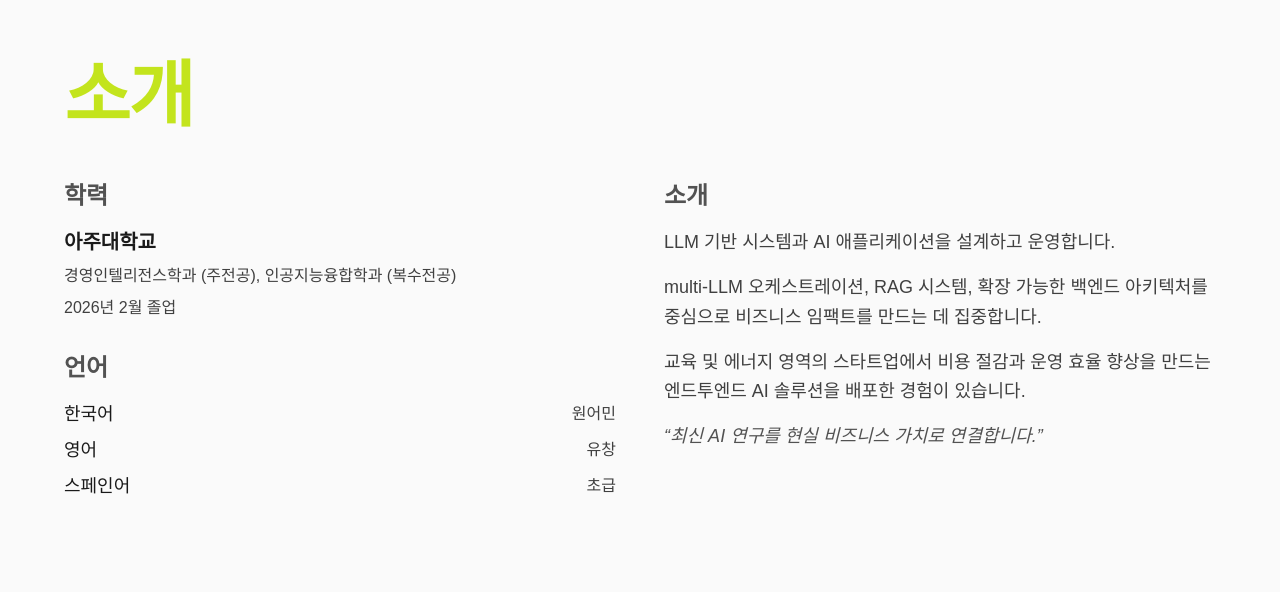
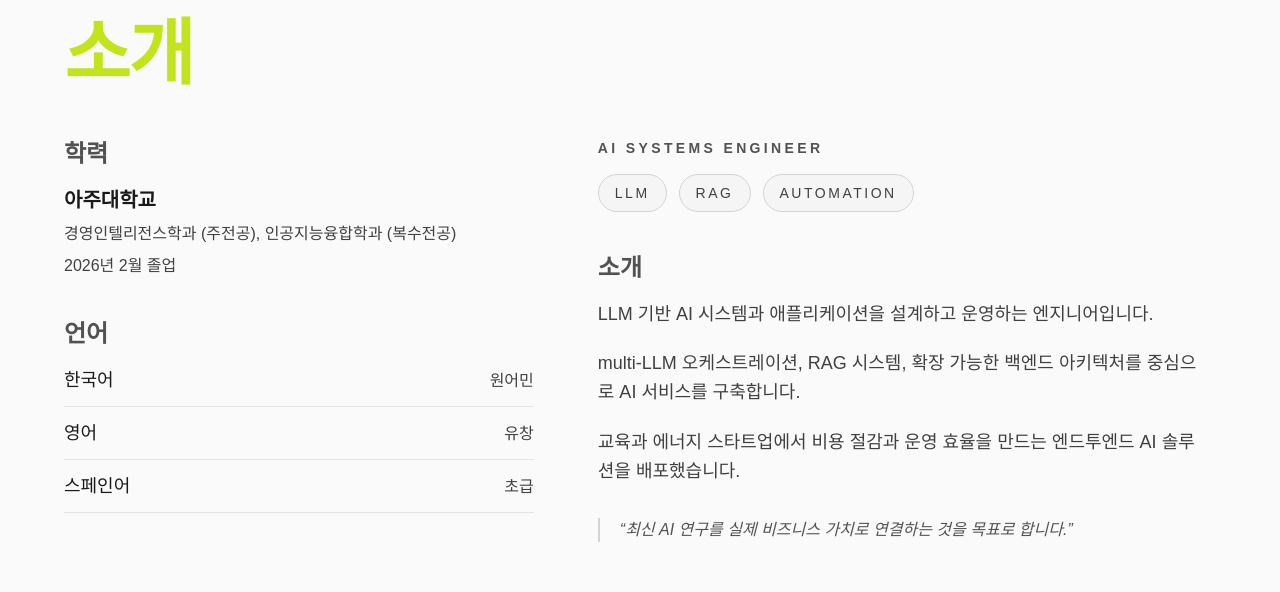
Before and after one commit to HectorSin/portfolio, a Next.js app: page / in a window 1280 px wide. Shown: the part 920-1512 px from the top of the page. Built offline with nearby package versions, Linux system fonts and the light colour scheme; no server answers; the database is empty.

Commit message:
feat: 소개 섹션 디자인 수정

```diff
--- a/components/main/about.tsx
+++ b/components/main/about.tsx
@@ -7,6 +7,8 @@ import { profileData, t } from "@/data/profile";
 export default function About() {
   const { isDark, isKorean } = useTheme();
   const firstEducation = profileData.education[0];
+  const sectionTitleClass = `text-2xl font-bold mb-4 ${isDark ? "text-neutral-400" : "text-neutral-600"}`;
+  const secondaryTextClass = isDark ? "text-neutral-500" : "text-neutral-700";
 
   return (
     <section
@@ -25,49 +27,67 @@ export default function About() {
           {isKorean ? "소개" : "ABOUT"}
         </h2>
 
-        <div className="grid md:grid-cols-2 gap-12">
-          <div className="space-y-8">
+        <div className="grid gap-12 lg:grid-cols-[minmax(0,0.95fr)_minmax(0,1.25fr)] lg:gap-16">
+          <div className="space-y-8 lg:space-y-10">
             <div>
-              <h3 className={`text-2xl font-bold mb-4 ${isDark ? "text-neutral-400" : "text-neutral-600"}`}>
-                {isKorean ? "학력" : "Education"}
-              </h3>
+              <h3 className={sectionTitleClass}>{isKorean ? "학력" : "Education"}</h3>
               <div className="space-y-2">
                 <p className="text-xl font-semibold">{t(firstEducation.school, isKorean)}</p>
-                <p className={isDark ? "text-neutral-500" : "text-neutral-700"}>
-                  {t(firstEducation.degree, isKorean)}
-                </p>
-                <p className={isDark ? "text-neutral-500" : "text-neutral-700"}>
-                  {t(firstEducation.graduation, isKorean)}
-                </p>
+                <p className={secondaryTextClass}>{t(firstEducation.degree, isKorean)}</p>
+                <p className={secondaryTextClass}>{t(firstEducation.graduation, isKorean)}</p>
               </div>
             </div>
 
             <div>
-              <h3 className={`text-2xl font-bold mb-4 ${isDark ? "text-neutral-400" : "text-neutral-600"}`}>
-                {isKorean ? "언어" : "Languages"}
-              </h3>
-              <div className="space-y-2">
+              <h3 className={sectionTitleClass}>{isKorean ? "언어" : "Languages"}</h3>
+              <div className="space-y-3">
                 {profileData.languages.map((language) => (
-                  <div key={language.name.en} className="flex justify-between items-center">
+                  <div
+                    key={language.name.en}
+                    className={`grid grid-cols-[minmax(0,1fr)_auto] items-baseline gap-x-6 border-b pb-3 ${
+                      isDark ? "border-neutral-900" : "border-neutral-200"
+                    }`}
+                  >
                     <span className="text-lg">{t(language.name, isKorean)}</span>
-                    <span className={isDark ? "text-neutral-500" : "text-neutral-700"}>
-                      {t(language.level, isKorean)}
-                    </span>
+                    <span className={`text-right ${secondaryTextClass}`}>{t(language.level, isKorean)}</span>
                   </div>
                 ))}
               </div>
             </div>
+
           </div>
 
-          <div>
-            <h3 className={`text-2xl font-bold mb-4 ${isDark ? "text-neutral-400" : "text-neutral-600"}`}>
-              {isKorean ? "소개" : "Bio"}
-            </h3>
-            <div className={`space-y-4 text-lg leading-relaxed ${isDark ? "text-neutral-300" : "text-neutral-700"}`}>
-              {profileData.bio.map((paragraph, index) => (
-                <p key={index}>{t(paragraph, isKorean)}</p>
+          <div className="max-w-[600px]">
+            <p
+              className={`text-sm font-semibold uppercase tracking-[0.24em] ${
+                isDark ? "text-neutral-500" : "text-neutral-600"
+              }`}
+            >
+              {t(profileData.identity.title, isKorean)}
+            </p>
+            <div className="mt-4 flex flex-wrap gap-3">
+              {profileData.identity.keywords.map((keyword) => (
+                <span
+                  key={keyword}
+                  className={`rounded-full border px-4 py-2 text-sm uppercase tracking-[0.18em] ${
+                    isDark
+                      ? "border-neutral-800 bg-neutral-950 text-neutral-300"
+                      : "border-neutral-300 bg-neutral-100 text-neutral-700"
+                  }`}
+                >
+                  {keyword}
+                </span>
               ))}
-              <p className={`italic ${isDark ? "text-neutral-500" : "text-neutral-600"}`}>
+            </div>
+
+            <div className="mt-10">
+              <h3 className={sectionTitleClass}>{isKorean ? "소개" : "Bio"}</h3>
+              <div className={`space-y-5 text-lg leading-relaxed ${isDark ? "text-neutral-300" : "text-neutral-700"}`}>
+                {profileData.bio.map((paragraph, index) => (
+                  <p key={index}>{t(paragraph, isKorean)}</p>
+                ))}
+              </div>
+              <p className={`mt-8 border-l-2 pl-5 text-base italic ${isDark ? "border-neutral-800 text-neutral-500" : "border-neutral-300 text-neutral-600"}`}>
                 &ldquo;{t(profileData.quote, isKorean)}&rdquo;
               </p>
             </div>
--- a/data/profile.ts
+++ b/data/profile.ts
@@ -19,6 +19,13 @@ export const profileData = {
   role: {
     ko: "LLM 기반 시스템 및 프로덕션 수준 AI 애플리케이션을 전문으로 하는 AI 서비스 엔지니어",
     en: "AI Service Engineer specializing in LLM-based systems and production-ready AI applications.",
+  },
+  identity: {
+    title: {
+      ko: "AI Systems Engineer",
+      en: "AI Systems Engineer",
+    },
+    keywords: ["LLM", "RAG", "Automation"] as const,
   },
   education: [
     {
@@ -52,21 +59,21 @@ export const profileData = {
   ] as LanguageEntry[],
   bio: [
     {
-      ko: "LLM 기반 시스템과 AI 애플리케이션을 설계하고 운영합니다.",
-      en: "I build and operate LLM-based systems and AI applications.",
+      ko: "LLM 기반 AI 시스템과 애플리케이션을 설계하고 운영하는 엔지니어입니다.",
+      en: "I am an engineer who designs and operates LLM-based AI systems and applications.",
     },
     {
-      ko: "multi-LLM 오케스트레이션, RAG 시스템, 확장 가능한 백엔드 아키텍처를 중심으로 비즈니스 임팩트를 만드는 데 집중합니다.",
-      en: "I focus on multi-LLM orchestration, RAG systems, and scalable backend architecture that drives measurable business impact.",
+      ko: "multi-LLM 오케스트레이션, RAG 시스템, 확장 가능한 백엔드 아키텍처를 중심으로 AI 서비스를 구축합니다.",
+      en: "I build AI services centered on multi-LLM orchestration, RAG systems, and scalable backend architecture.",
     },
     {
-      ko: "교육 및 에너지 영역의 스타트업에서 비용 절감과 운영 효율 향상을 만드는 엔드투엔드 AI 솔루션을 배포한 경험이 있습니다.",
+      ko: "교육과 에너지 스타트업에서 비용 절감과 운영 효율을 만드는 엔드투엔드 AI 솔루션을 배포했습니다.",
       en: "I have shipped end-to-end AI solutions for education and energy startups that improved cost efficiency and operations.",
     },
   ] as LocalizedText[],
   quote: {
-    ko: "최신 AI 연구를 현실 비즈니스 가치로 연결합니다.",
-    en: "Bridging cutting-edge AI research with real-world business value",
+    ko: "최신 AI 연구를 실제 비즈니스 가치로 연결하는 것을 목표로 합니다.",
+    en: "I aim to connect the latest AI research with real business value.",
   },
   currentlySeeking: {
     ko: "AI/ML 엔지니어, LLM 서비스 엔지니어, 데이터 엔지니어 포지션",
```
